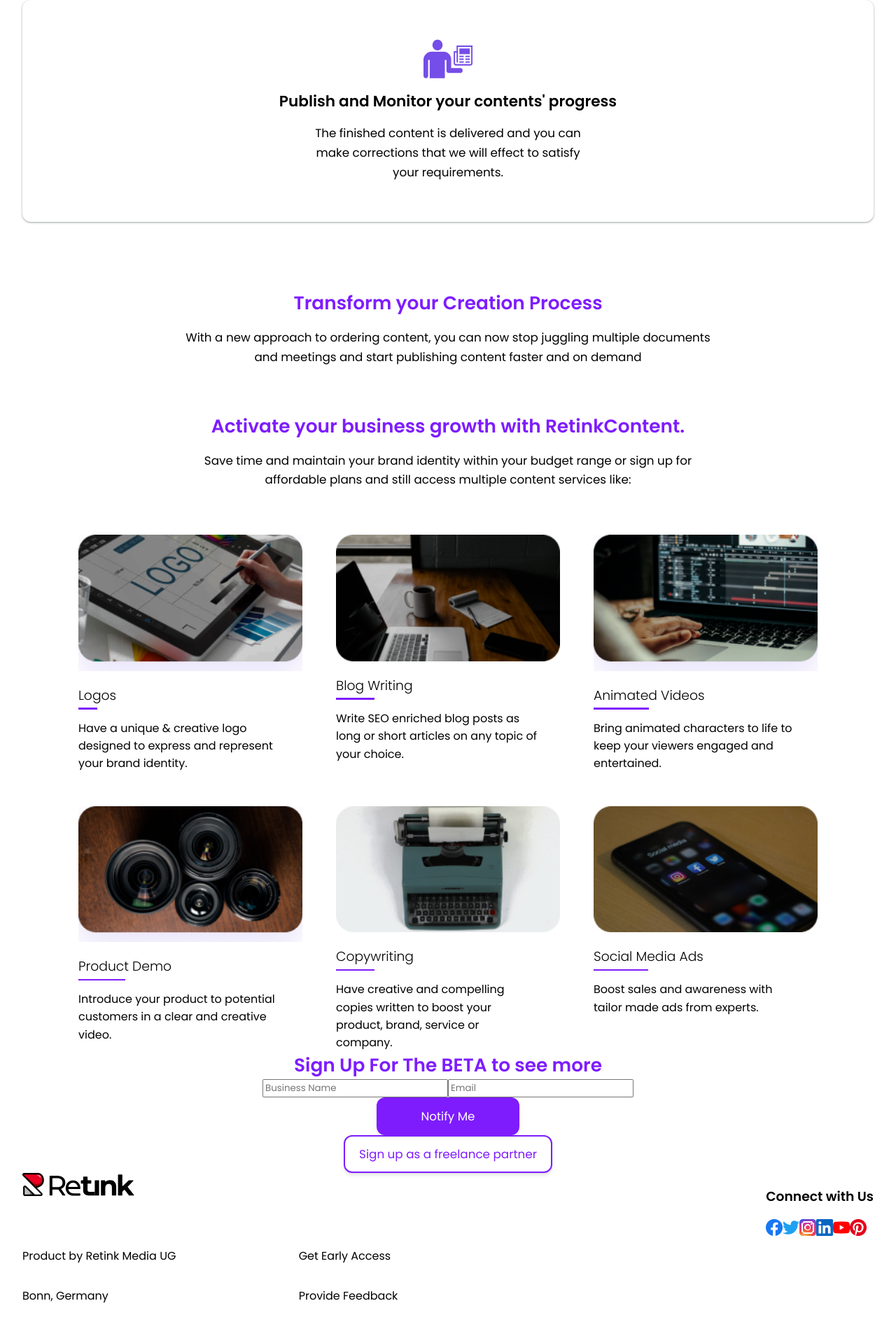
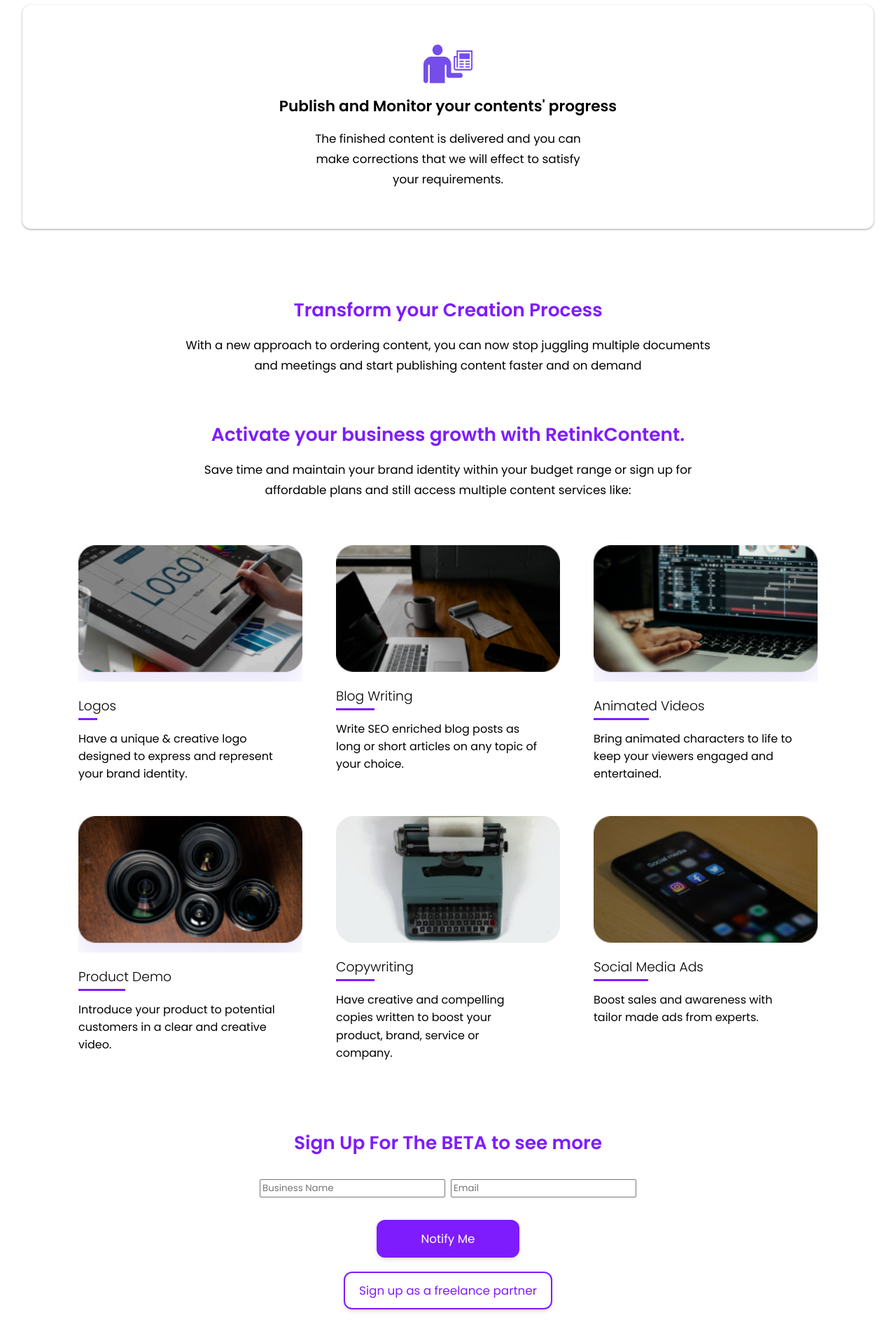
Before and after one commit to VasuBeachoo/retink-presale-page, a JavaScript app: page / in a window 1280 px wide. Shown: the part 2195-4094 px from the top of the page at 70% size. Built offline with nearby package versions, Linux system fonts and the light colour scheme.

Commit message:
Style CTA section

```diff
--- a/src/GlobalStyle.js
+++ b/src/GlobalStyle.js
@@ -43,7 +43,7 @@
   color: var(--Black);
   font-size: 1.05rem;
   font-weight: 400;
-  line-height: 2.65ch;
+  line-height: 2.75ch;
   padding-inline: 1rem;
   margin: 0;
 `;
--- a/src/components/FeaturePanel.js
+++ b/src/components/FeaturePanel.js
@@ -4,7 +4,7 @@
   text-align: center;
   max-width: 25rem;
   font-size: 1.05rem;
-  line-height: 2.65ch;
+  line-height: 2.75ch;
   margin: 0;
 `;
 
--- a/src/components/presale/Cta.js
+++ b/src/components/presale/Cta.js
@@ -8,6 +8,7 @@
   flex-direction: column;
   justify-content: flex-start;
   align-items: center;
+  gap: 1.25rem;
 `;
 
 export const CtaInputsBox = styled.div`
@@ -15,6 +16,7 @@
   flex-direction: row;
   justify-content: center;
   align-items: center;
+  gap: 0.5rem;
 `;
 
 export const CtaHeading = styled.h2`
@@ -23,6 +25,8 @@
 
 export const CtaBox = styled.section`
   ${mixinSection}
+  gap: 2rem;
+  padding: 6rem 2rem 7.5rem;
 `;
 
 const Cta = ({ className }) => {
--- a/src/components/presale/Intro.js
+++ b/src/components/presale/Intro.js
@@ -7,7 +7,7 @@
   width: 100%;
 
   @media (max-width: 1000px) {
-    width: clamp(20rem, 65%, 25rem);
+    width: clamp(10rem, 70%, 23rem);
   }
 `;
 
@@ -84,7 +84,7 @@
 `;
 
 export const IntroHeading = styled.h1`
-  font-size: clamp(2rem, 5vw, 2.35rem);
+  font-size: clamp(1.5rem, 6.25vw, 2.35rem);
   margin: 1.5rem 0 0 0;
 
   @media (max-width: 1000px) {
```
